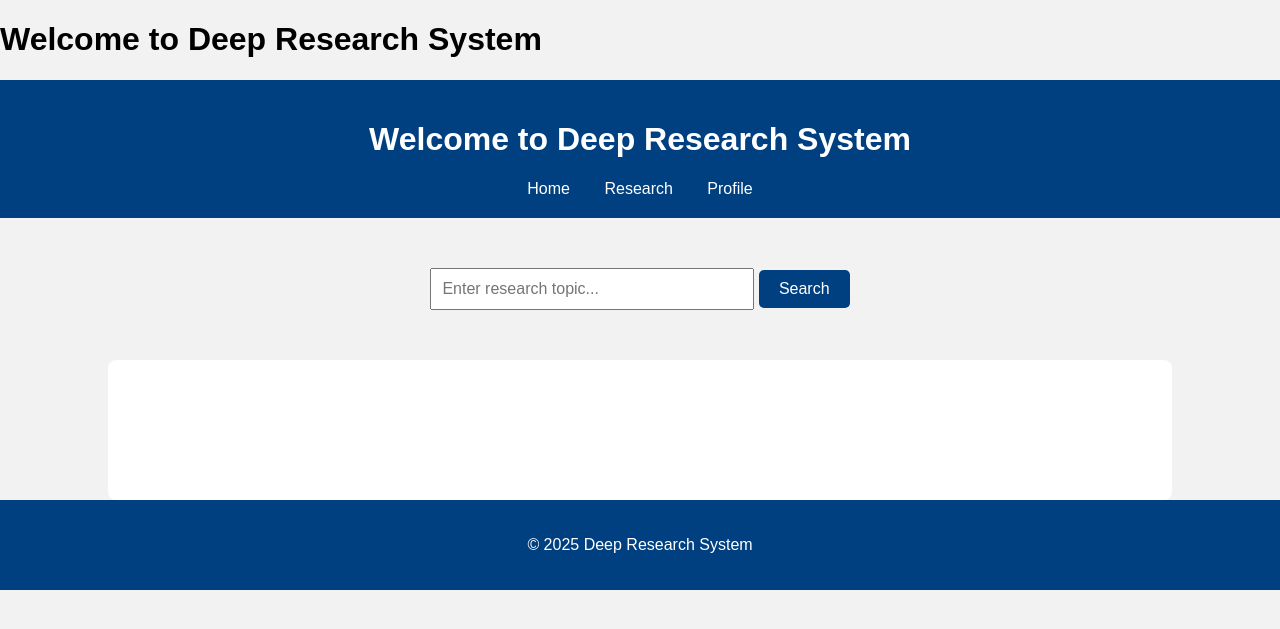
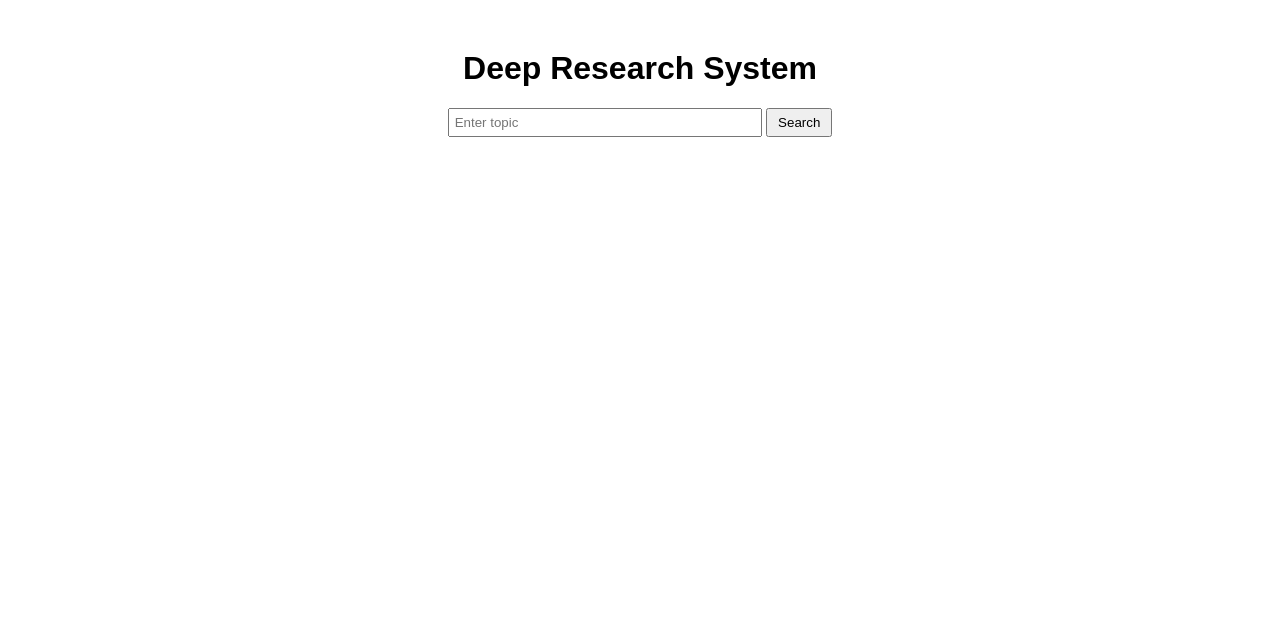
Before and after one commit to ARAVINDKUMARGS/python-intern, a Django app: template research_app/templates/research_app/home.html in a window 1280 px wide. Shown: the top 629 px of the page. Run offline with Django 5.2, Linux system fonts and the light colour scheme; the template is opened without the code that fills it, so the values that code supplies are empty; parts of the project's set-up code (start-up, migrations or seed data) failed here and were passed over.

Commit message:
Describe changes

```diff
--- a/deep_research_system/urls.py
+++ b/deep_research_system/urls.py
@@ -16,3 +16,10 @@ urlpatterns = [
     path('admin/', admin.site.urls),
     path('', include('research_app.urls')),  # Include app URLs
 ]
+from django.contrib import admin
+from django.urls import path, include
+
+urlpatterns = [
+    path('admin/', admin.site.urls),
+    path('', include('research_app.urls')),  # Include app URLs
+]
--- a/research_app/templates/research_app/home.html
+++ b/research_app/templates/research_app/home.html
@@ -1,45 +1,17 @@
+{% load static %}
 <!DOCTYPE html>
 <html>
 <head>
-    <title>Home</title>
-</head>
-<body>
-    <h1>Welcome to Deep Research System</h1>
-</body>
-</html>
-{% load static %}
-<!DOCTYPE html>
-<html lang="en">
-<head>
-    <meta charset="UTF-8">
-    <meta name="viewport" content="width=device-width, initial-scale=1.0">
     <title>Deep Research System</title>
     <link rel="stylesheet" href="{% static 'research/css/style.css' %}">
 </head>
 <body>
-    <header>
-        <h1>Welcome to Deep Research System</h1>
-        <nav>
-            <a href="#">Home</a>
-            <a href="#">Research</a>
-            <a href="#">Profile</a>
-        </nav>
-    </header>
-
-    <main>
-        <section class="search-section">
-            <input type="text" id="query" placeholder="Enter research topic...">
-            <button onclick="runSearch()">Search</button>
-        </section>
-
-        <section id="results">
-            <!-- AI results will appear here -->
-        </section>
-    </main>
-
-    <footer>
-        <p>&copy; 2025 Deep Research System</p>
-    </footer>
+    <div class="container">
+        <h1>Deep Research System</h1>
+        <input type="text" id="topic" placeholder="Enter topic">
+        <button onclick="searchTopic()">Search</button>
+        <div id="result"></div>
+    </div>
 
     <script src="{% static 'research/js/script.js' %}"></script>
 </body>
--- a/research_app/templates/research_app/static/research/css/style.css
+++ b/research_app/templates/research_app/static/research/css/style.css
@@ -1,64 +1,16 @@
 body {
     font-family: Arial, sans-serif;
-    margin: 0;
-    padding: 0;
-    background-color: #f2f2f2;
+    text-align: center;
+    margin-top: 50px;
 }
-
-header {
-    background-color: #004080;
-    color: white;
-    padding: 20px;
-    text-align: center;
+input {
+    padding: 5px;
+    width: 300px;
 }
-
-header nav a {
-    color: white;
-    margin: 0 15px;
-    text-decoration: none;
+button {
+    padding: 5px 10px;
 }
-
-header nav a:hover {
-    text-decoration: underline;
+#result {
+    margin-top: 20px;
+    font-weight: bold;
 }
-
-.search-section {
-    text-align: center;
-    margin: 50px 0;
-}
-
-.search-section input {
-    width: 300px;
-    padding: 10px;
-    font-size: 16px;
-}
-
-.search-section button {
-    padding: 10px 20px;
-    font-size: 16px;
-    cursor: pointer;
-    background-color: #004080;
-    color: white;
-    border: none;
-    border-radius: 5px;
-}
-
-.search-section button:hover {
-    background-color: #0066cc;
-}
-
-#results {
-    width: 80%;
-    margin: 0 auto;
-    padding: 20px;
-    background-color: white;
-    border-radius: 8px;
-    min-height: 100px;
-}
-
-footer {
-    text-align: center;
-    padding: 20px;
-    background-color: #004080;
-    color: white;
-}
--- a/research_app/urls.py
+++ b/research_app/urls.py
@@ -51,3 +51,10 @@ urlpatterns = [
     path('', views.home, name='home'),  # Home page
     path('search/', views.search_results, name='search_results'),  # For AJAX/POST search
 ]
+from django.urls import path
+from . import views
+
+urlpatterns = [
+    path('', views.home, name='home'),  # Home page
+    path('search/', views.search, name='search'),  # Search AJAX
+]
```
Also changed, not shown: research_app/templates/research_app/static/research/css/js/script.js (+4 -33 lines), research_app/views.py (+15 -0 lines).
